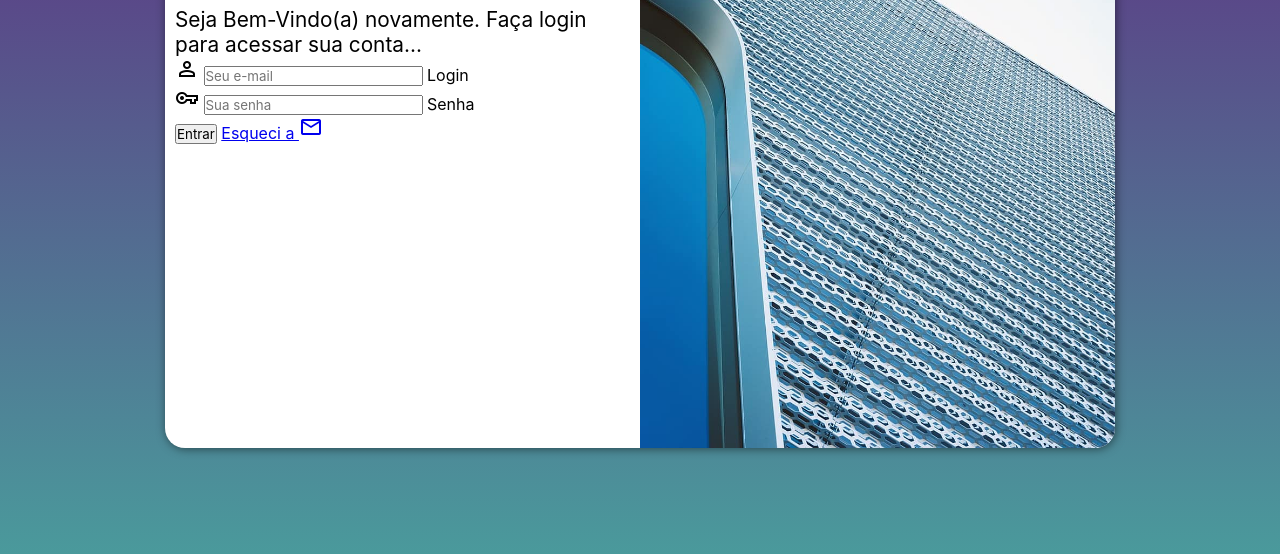
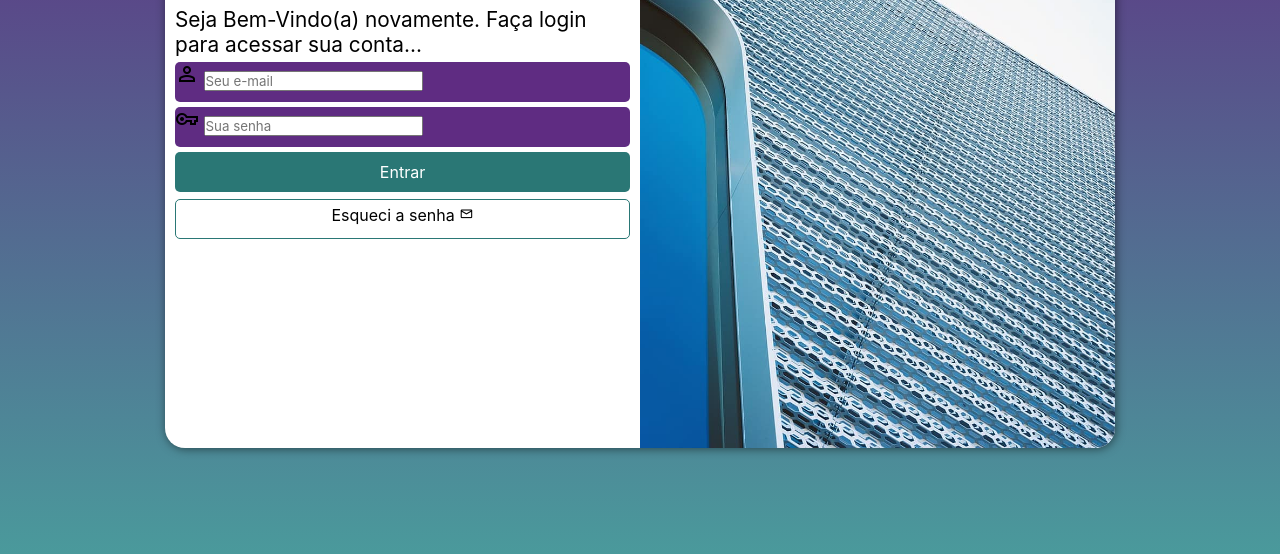
Before and after one commit to GabrielFelipe42/projeto-login, a plain HTML site: page index.html in a window 1280 px wide. Shown: the part 202-756 px from the top of the page. Drawn offline with nearby package versions, Linux system fonts and the light colour scheme.

Commit message:
css no form

```diff
--- a/estilos/MobileFirst.css
+++ b/estilos/MobileFirst.css
@@ -65,3 +65,56 @@ div#formulario h1 {
 div#formulario p {
     font-size:0.9em;
 }
+
+div.campo {
+    display: block;
+    background-color: #5f2c82;
+    width: 100%;
+    height: 40px;
+    border-radius: 5px;
+    margin: 5px 0px;
+}
+
+div.campo label {
+    display:none;
+}
+
+input[type=submit] {
+    display: block;
+    font-size: 1em;
+    width: 100%;
+    height: 40px;
+    background-color: #2a7775;
+    color: white;
+    border: none;
+    border-radius: 5px;
+    cursor: pointer;
+}
+
+input[type=submit]:hover {
+    background-color: #49a09d;
+}
+
+a.botao {
+    display: block;
+    padding-top: 5px;
+    margin-top:7px;
+    text-align: center;
+    font-size: 1em;
+    width: 100%;
+    height: 40px;
+    background-color: white;
+    border-radius: 5px;
+    text-decoration: none;
+    color:black ;
+
+    border: 1px solid #2a7775;
+}
+
+a.botao:hover {
+    background-color: #49a09d;
+}
+
+a.botao span {
+    font-size: 0.9em;
+}
--- a/index.html
+++ b/index.html
@@ -34,8 +34,8 @@
                             <label for="isenha">Senha</label>
                         </div>
                         <input type="submit" value="Entrar">
-                        <a href="#">
-                            Esqueci a
+                        <a href="#" class="botao">
+                            Esqueci a senha
                             <span class="material-symbols-outlined">
                             mail
                             </span>
```
